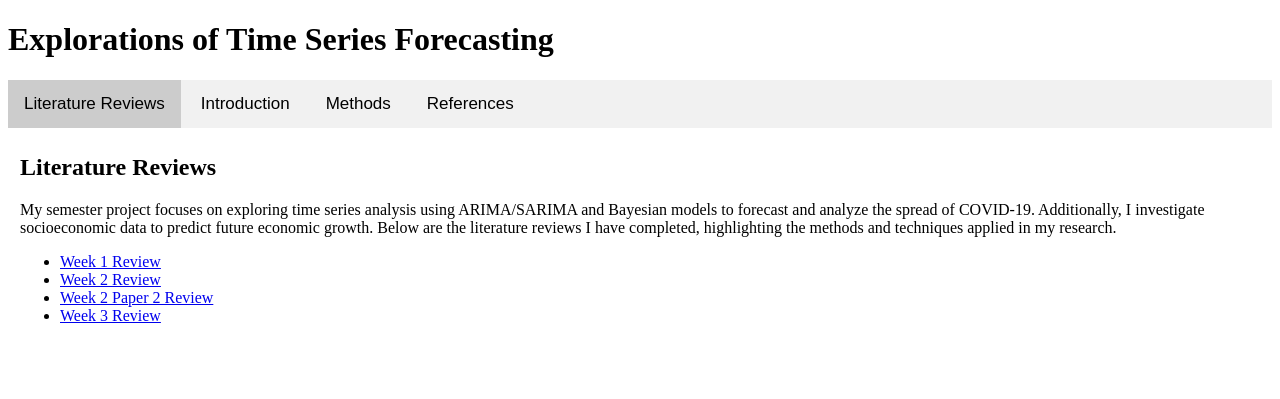
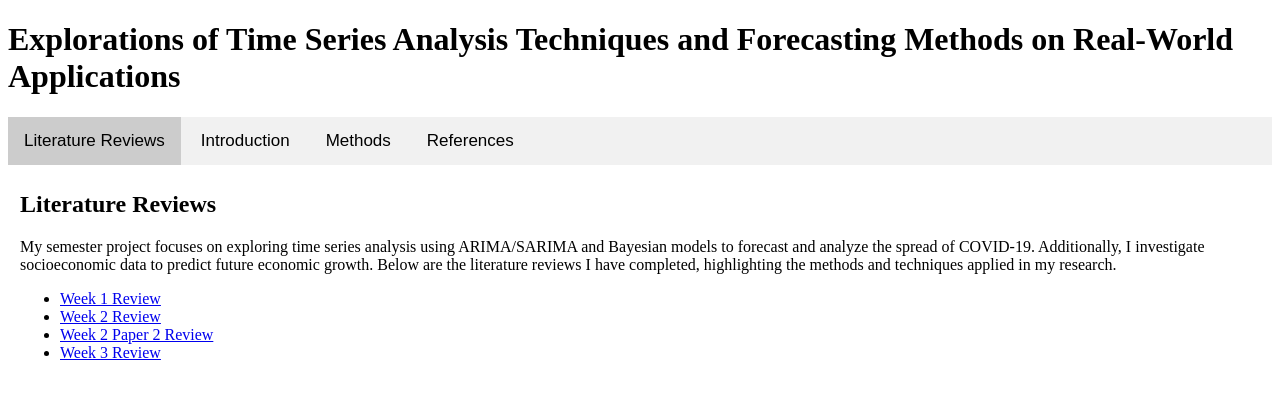
Before and after one commit to GianyceG/gianyceg.github.io, a Jekyll site: the page index.html, which Jekyll copies as it is, in a window 1280 px wide. Shown: the top 399 px of the page. Built offline with Jekyll 4.4.1, drawn with Linux system fonts in a browser that asks for light colours.

Commit message:
Update index.html

```diff
--- a/index.html
+++ b/index.html
@@ -42,7 +42,7 @@
 </head>
 <body>
 
-  <h1>Explorations of Time Series Forecasting</h1>
+  <h1>Explorations of Time Series Analysis Techniques and Forecasting Methods on Real-World Applications</h1>
 
   <!-- Tab buttons -->
   <div class="tab">
@@ -84,9 +84,9 @@
     <h3>ARIMA Model</h3>
     <p>The ARIMA model is defined by the parameters \( (p, d, q) \), where:</p>
     <ul>
-      <li>\( p \) is the number of lag observations (autoregressive terms).</li>
-      <li>\( d \) is the number of times the data must be differenced to make it stationary.</li>
-      <li>\( q \) is the number of lagged forecast errors (moving average terms).</li>
+      <li>\( p\) is the number of lag observations (autoregressive terms).</li>
+      <li>\( d\) is the number of times the data must be differenced to make it stationary.</li>
+      <li>\( q\) is the number of lagged forecast errors (moving average terms).</li>
     </ul>
     <p>For a general ARIMA model, the equation is:</p>
 
```
